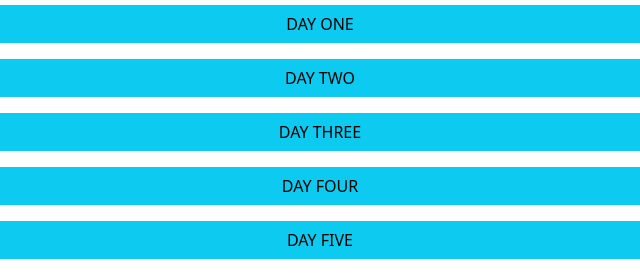
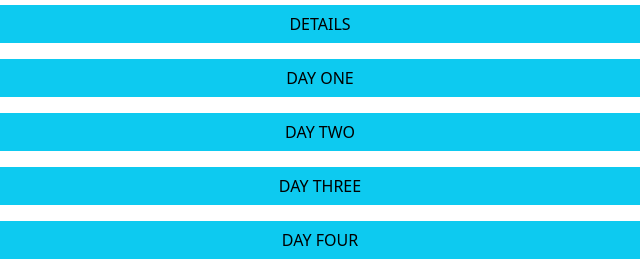
Before and after one commit to cardocurrenssy/reunion, a plain HTML site: page index.html in a window 1280 px wide. Shown: the part 531-807 px from the top of the page, 320-960 px from the left. Drawn offline with nearby package versions, Linux system fonts and the light colour scheme.

Commit message:
Update index.html

```diff
--- a/index.html
+++ b/index.html
@@ -22,11 +22,11 @@
           <h1 class="middle_text">ITINERARY</h1>
         </div>
         <div class="d-grid gap-3">
+          <a class="btn btn-info" href="Files\5.pdf" role="button">DETAILS</a>
           <a class="btn btn-info" href="Files\1.pdf" role="button">DAY ONE</a>
           <a class="btn btn-info" href="Files\2.pdf" role="button">DAY TWO</a>
           <a class="btn btn-info" href="Files\3.pdf" role="button">DAY THREE</a>
           <a class="btn btn-info" href="Files\4.pdf" role="button">DAY FOUR</a>
-          <a class="btn btn-info" href="Files\5.pdf" role="button">DAY FIVE</a>
         </div>
       </div>
 
```
